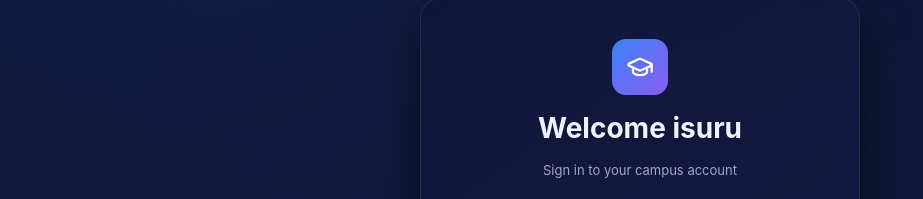
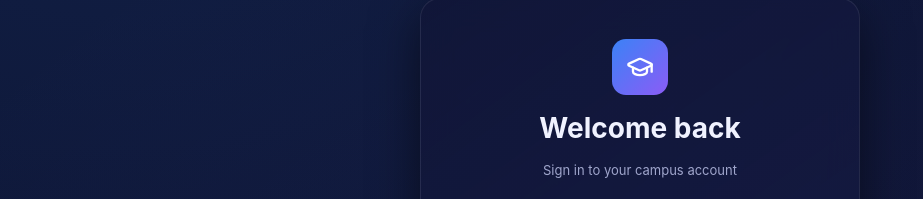
Before and after one commit to sajiv8/P_G20, a React (Vite) app in the folder frontend/: page /login in a window 1280 px wide. Shown: the part 112-311 px from the top of the page, without its empty margins (0-923 px from the left). Built offline with nearby package versions, Linux system fonts and the light colour scheme; no server answers.

Commit message:
Update LoginPage.tsx

```diff
--- a/frontend/src/pages/auth/LoginPage.tsx
+++ b/frontend/src/pages/auth/LoginPage.tsx
@@ -39,7 +39,7 @@ export function LoginPage() {
           <div className="auth-logo-icon">
             <GraduationCap size={28} />
           </div>
-          <h1 className="auth-title">Welcome isuru</h1>
+          <h1 className="auth-title">Welcome back</h1>
           <p className="auth-subtitle">Sign in to your campus account</p>
         </div>
 
```
